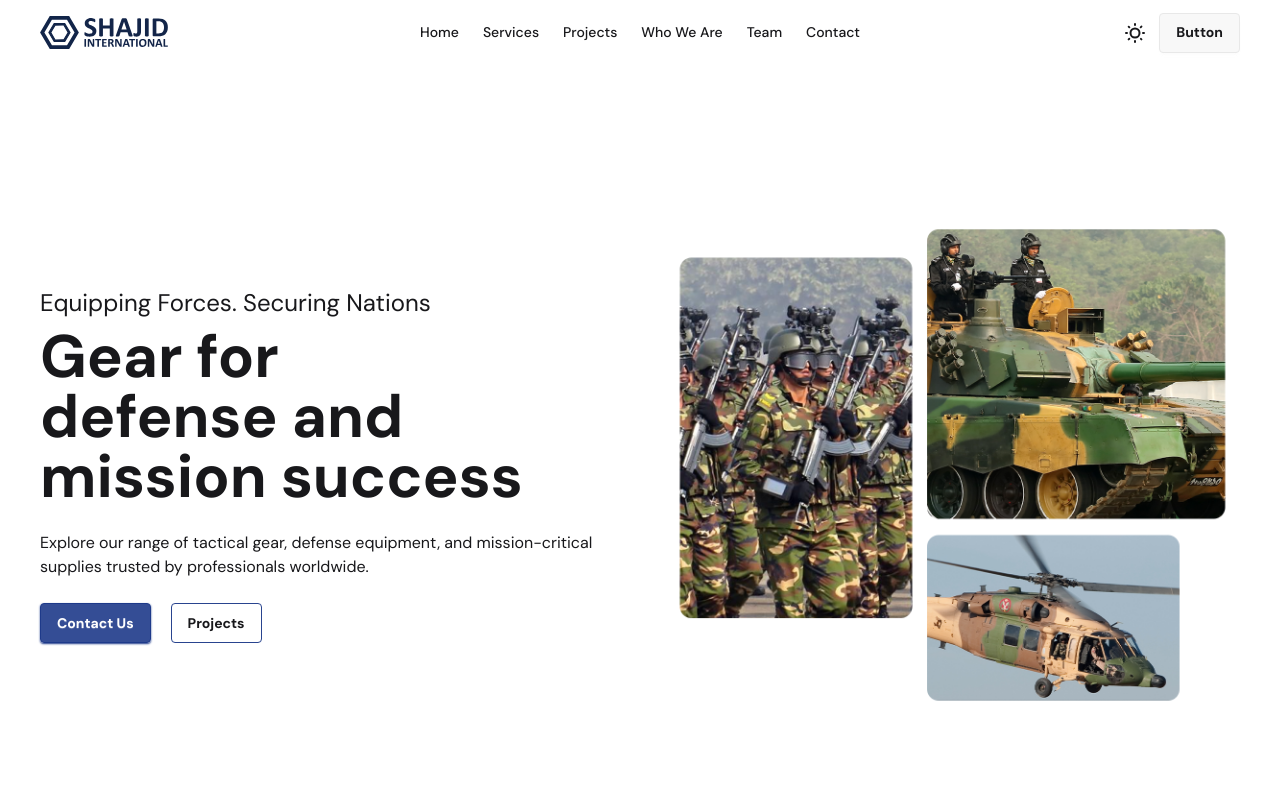
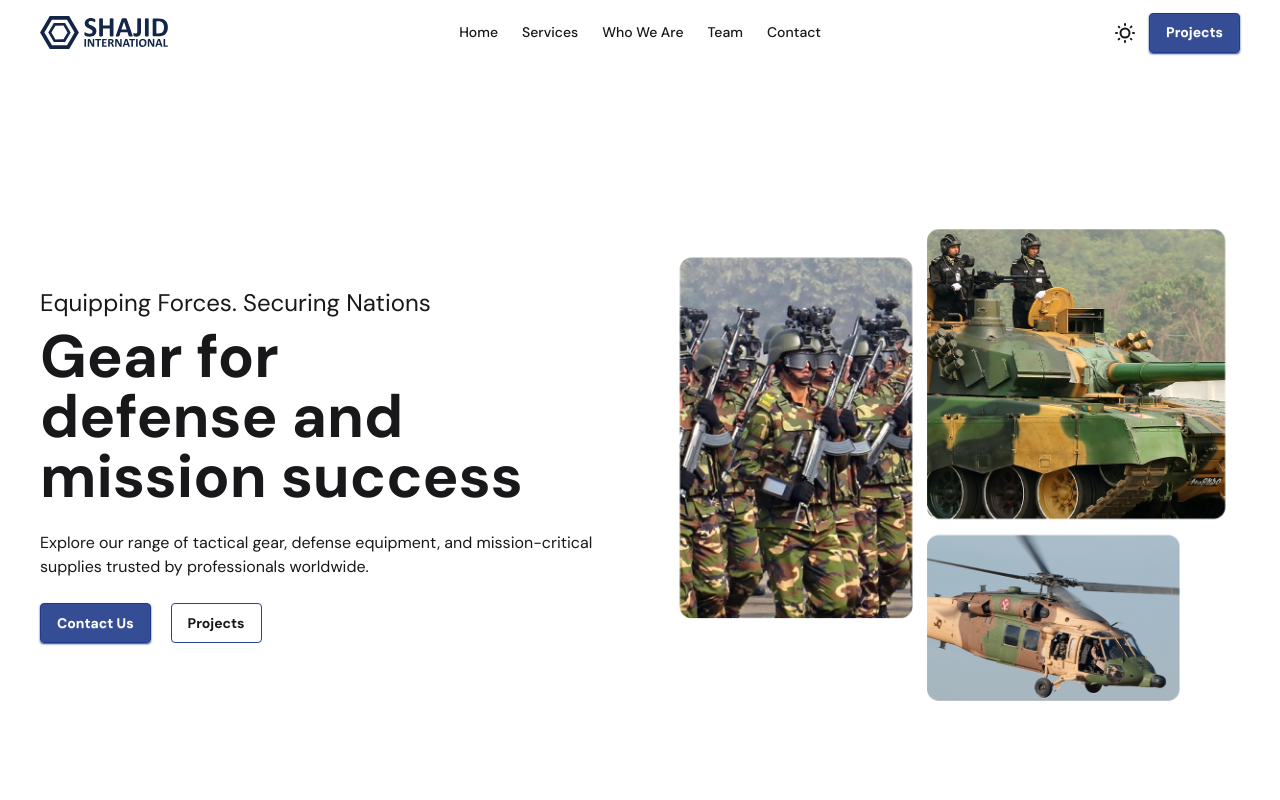
Before and after one commit to ahsanulazim/shajidint, a Next.js app: page / in a window 1280 px wide. Shown: the top 800 px of the page. Built offline with nearby package versions, Linux system fonts and the light colour scheme.

Commit message:
Navbar Project Button Added

```diff
--- a/Components/Navbar.jsx
+++ b/Components/Navbar.jsx
@@ -7,7 +7,6 @@ export default function Navbar() {
     const nav = <>
         <li><Link href="/">Home</Link></li>
         <li><Link href="/services">Services</Link></li>
-        <li><Link href="/projects">Projects</Link></li>
         <li><Link href="/whoweare">Who We Are</Link></li>
         <li><Link href="/team">Team</Link></li>
         <li><Link href="/contact">Contact</Link></li>
@@ -53,7 +52,7 @@ export default function Navbar() {
                     </div>
                     <div className="navbar-end">
                         <ThemeChanger className="mr-3" />
-                        <a className="btn">Button</a>
+                        <Link href="/projects" className=""><button className="btn text-white bg-second/90 border-second shadow-second shadow-xs hover:bg-second">Projects</button></Link>
                     </div>
 
 
```
